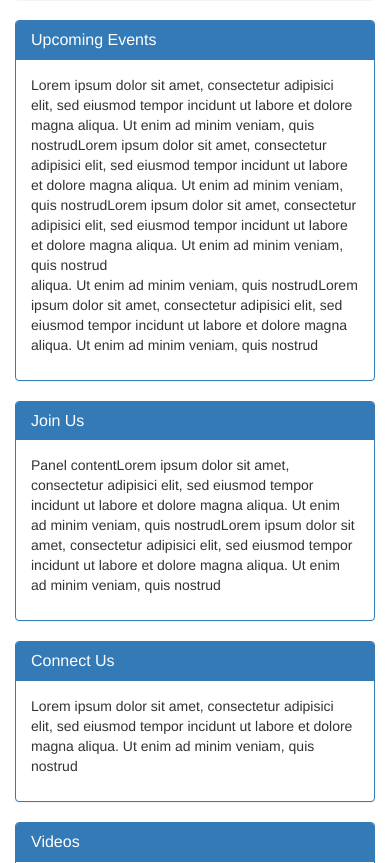
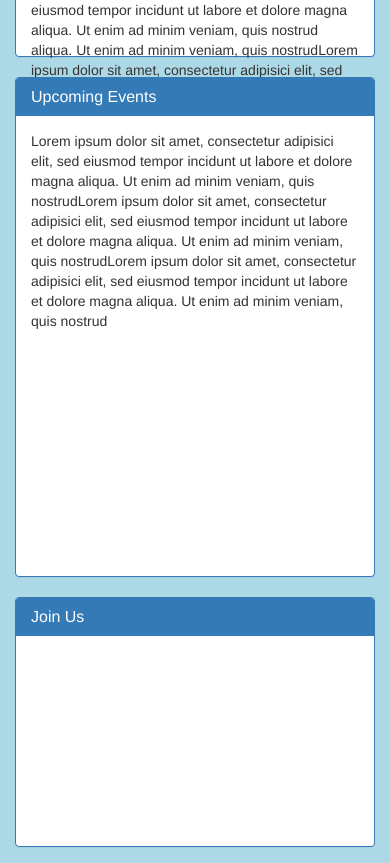
Before and after one commit to atulkhairnar/libre, a PHP site: page / in a window 390 px wide; the page is wider, and only the part inside the window is pictured. Shown: the part 1093-1956 px from the top of that part. Run offline with PHP 8.4, Linux system fonts and the light colour scheme.

Commit message:
modifications

```diff
--- a/css/small-business.css
+++ b/css/small-business.css
@@ -32,17 +32,14 @@ footer {
 
 .news-panel {
 	max-height: 800px;
-	overflow-y: scroll;
 }
 
 .event-panel, .pub-panel, .video-panel {
 	max-height: 360px;
-	overflow-y: scroll;
 }
 
 .join-panel, .connect-pannel {
 	max-height: 180px;
-	overflow-y: scroll;
 }
 
 .sitemap {
--- a/index.html
+++ b/index.html
@@ -22,18 +22,34 @@
         <![endif]-->
     </head>
 
-    <body>
+    <body style="background-color:LightBlue;">
         <!-- Navigation -->
         <!-- Page Content -->
+        <div class="section">
+            <div class="container">
+                <div class="row" style="position: relative; top: -80px">
+                    <div class="col-md-12">
+                        <b>
+                            <h1 style="text-align: center; font-size: 700%; font-family:Droid Sans">LOKAYAT</h1>
+                        </b>
+                    </div>
+                </div>
+            </div>
+        </div>
         <div class="cover">
             <div class="container">
                 <div class="row">
-                    <div class="col-md-12">
-                        <h1 class="text-center">LOKAYAT</h1>
+                    <font>
+                        <font></font>
+                    </font>
                 </div>
+                <font>
+                    <font></font>
+                </font>
             </div>
-            </div>
-            <div class="navbar navbar-default">
+            <font>
+                <font>
+                    <div class="navbar navbar-default" style="position: relative; top: -60px">
                         <div class="container">
                             <div class="navbar-header">
                                 <button type="button" class="navbar-toggle" data-toggle="collapse" data-target="#navbar-ex-collapse">
@@ -44,7 +60,7 @@
                                 </button>
                             </div>
                             <div class="collapse navbar-collapse" id="navbar-ex-collapse">
-                        <ul class="nav navbar-nav navbar-left">
+                                <ul class="nav navbar-nav navbar-left" style="font-size:120%; ">
                                     <li class="active">
                                         <a href="#">Home</a>
                                     </li>
@@ -70,51 +86,29 @@
                             </div>
                         </div>
                     </div>
+                </font>
+            </font>
         </div>
-        <div class="container">
-            <!-- Heading Row -->
-            <!-- /.row -->
-            <hr>
-            <!-- Call to Action Well -->
-            <!-- /.row -->
-            <!-- Content Row -->
-            <!-- /.row -->
-            <!-- Footer -->
-        </div>
-        <div class="section">
+        <font>
+            <font>
+                <div class="section" style="position: relative; top: -50px" draggable="true">
                     <div class="container">
                         <div class="row" id="header">
                             <div class="main-row">
                                 <div class="col-md-6">
-                            <div class="panel panel-primary">
+                                    <div class="panel panel-primary" style="height:920px">
                                         <div class="panel-heading">
                                             <h3 class="panel-title">News</h3>
                                         </div>
                                         <div class="panel-body news-panel">
-                                    <img src="..\..\..\Images\2-bertolt-brecht-1898-1956-granger.jpg" class="center-block img-responsive img-thumbnail">
+                                            <img src="/media/udaan/Data/Website/Lokayat Website/libre/1.png" class="center-block img-responsive img-thumbnail">
                                             <p>Lorem ipsum dolor sit amet, consectetur adipisici elit,
-                                        <br>sed eiusmod tempor incidunt ut labore et dolore magna aliqua.
-                                        <br>Ut enim ad minim veniam, quis nostrud
                                                 <br>Lorem ipsum dolor sit amet, consectetur adipisici elit, sed eiusmod tempor
                                                 incidunt ut labore et dolore magna aliqua. Ut enim ad minim veniam, quis
                                                 nostrud
                                                 <br>Lorem ipsum dolor sit amet, consectetur adipisici elit, sed eiusmod tempor
                                                 incidunt ut labore et dolore magna aliqua. Ut enim ad minim veniam, quis
                                                 nostrud
-                                        <br>Lorem ipsum dolor sit amet, consectetur adipisici elit, sed eiusmod tempor
-                                        incidunt ut labore et dolore magna aliqua. Ut enim ad minim veniam, quis
-                                        nostrud
-                                        <br>Lorem ipsum dolor sit amet, consectetur adipisici elit, sed eiusmod tempor
-                                        incidunt ut labore et dolore magna aliqua. Ut enim ad minim veniam, quis
-                                        nostrudLorem ipsum dolor sit amet, consectetur adipisici elit, sed eiusmod
-                                        tempor incidunt ut labore et dolore magna aliqua. Ut enim ad minim veniam,
-                                        quis nostrud&nbsp;
-                                        <br>aliqua. Ut enim ad minim veniam, quis nostrudLorem ipsum dolor sit amet,
-                                        consectetur adipisici elit, sed eiusmod tempor incidunt ut labore et dolore
-                                        magna aliqua. Ut enim ad minim veniam, quis nostrud
-                                        <br>aliqua. Ut enim ad minim veniam, quis nostrudLorem ipsum dolor sit amet,
-                                        consectetur adipisici elit, sed eiusmod tempor incidunt ut labore et dolore
-                                        magna aliqua. Ut enim ad minim veniam, quis nostrud
                                                 <br>aliqua. Ut enim ad minim veniam, quis nostrudLorem ipsum dolor sit amet,
                                                 consectetur adipisici elit, sed eiusmod tempor incidunt ut labore et dolore
                                                 magna aliqua. Ut enim ad minim veniam, quis nostrud
@@ -143,7 +137,7 @@
                             <div class="col-md-6">
                                 <div class="row">
                                     <div class="col-md-6">
-                                <div class="panel panel-primary">
+                                        <div class="panel panel-primary" style="height:500px">
                                             <div class="panel-heading">
                                                 <h3 class="panel-title">Upcoming Events</h3>
                                             </div>
@@ -154,38 +148,23 @@
                                                     tempor incidunt ut labore et dolore magna aliqua. Ut enim ad minim veniam,
                                                     quis nostrudLorem ipsum dolor sit amet, consectetur adipisici elit, sed
                                                     eiusmod tempor incidunt ut labore et dolore magna aliqua. Ut enim ad minim
-                                            veniam, quis nostrud
-                                            <br>aliqua. Ut enim ad minim veniam, quis nostrudLorem ipsum dolor sit amet,
-                                            consectetur adipisici elit, sed eiusmod tempor incidunt ut labore et dolore
-                                            magna aliqua. Ut enim ad minim veniam, quis nostrud</p>
+                                                    veniam, quis nostrud</p>
                                             </div>
                                         </div>
                                     </div>
                                     <div class="col-md-6">
                                         <div class="row">
                                             <div class="col-md-12">
-                                        <div class="panel panel-primary">
+                                                <div class="panel panel-primary" style="height:250px">
                                                     <div class="panel-heading">
                                                         <h3 class="panel-title">Join Us</h3>
-                                            </div>
-                                            <div class="panel-body join-panel">
-                                                <p>Panel contentLorem ipsum dolor sit amet, consectetur adipisici elit, sed
-                                                    eiusmod tempor incidunt ut labore et dolore magna aliqua. Ut enim ad minim
-                                                    veniam, quis nostrudLorem ipsum dolor sit amet, consectetur adipisici elit,
-                                                    sed eiusmod tempor incidunt ut labore et dolore magna aliqua. Ut enim ad
-                                                    minim veniam, quis nostrud</p>
                                                     </div>
                                                 </div>
                                             </div>
                                             <div class="col-md-12">
-                                        <div class="panel panel-primary">
+                                                <div class="panel panel-primary" style="height:228px">
                                                     <div class="panel-heading">
                                                         <h3 class="panel-title">Connect Us</h3>
-                                            </div>
-                                            <div class="panel-body connect-panel">
-                                                <p>Lorem ipsum dolor sit amet, consectetur adipisici elit, sed eiusmod tempor
-                                                    incidunt ut labore et dolore magna aliqua. Ut enim ad minim veniam, quis
-                                                    nostrud</p>
                                                     </div>
                                                 </div>
                                             </div>
@@ -194,7 +173,7 @@
                                 </div>
                                 <div class="row">
                                     <div class="col-md-6">
-                                <div class="panel panel-primary">
+                                        <div class="panel panel-primary" style="height:400px">
                                             <div class="panel-heading">
                                                 <h3 class="panel-title">Videos</h3>
                                             </div>
@@ -206,15 +185,13 @@
                                                 <p>Lorem ipsum dolor sit amet, consectetur adipisici elit, sed eiusmod tempor
                                                     incidunt ut labore et dolore magna aliqua. Ut enim ad minim veniam, quis
                                                     nostrudLorem ipsum dolor sit amet, consectetur adipisici elit, sed eiusmod
-                                            tempor incidunt ut labore et dolore magna aliqua. Ut enim ad minim veniam,
-                                            quis nostrudLorem ipsum dolor sit amet, consectetur adipisici elit, sed
                                                     eiusmod tempor incidunt ut labore et dolore magna aliqua. Ut enim ad minim
                                                     veniam, quis nostrud</p>
                                             </div>
                                         </div>
                                     </div>
                                     <div class="col-md-6">
-                                <div class="panel panel-primary">
+                                        <div class="panel panel-primary" style="height:400px">
                                             <div class="panel-heading">
                                                 <h3 class="panel-title">Publications</h3>
                                             </div>
@@ -233,8 +210,8 @@
                             </div>
                         </div>
                     </div>
-        </div>
-        <div class="section footer">
+                </div>&lt;&gt;
+                <div class="section footer" style="position: relative; top: -50px; background-color:gold">
                     <div class="container">
                         <div class="row">
                             <div class="col-md-6">
@@ -283,16 +260,13 @@
                         </div>
                     </div>
                 </div>
-        <div class="section">
-            <div class="container">
-                <div class="row"></div>
-            </div>
-        </div>
                 <!-- /.container -->
                 <!-- jQuery -->
                 <script src="js/jquery.js"></script>
                 <!-- Bootstrap Core JavaScript -->
                 <script src="js/bootstrap.min.js"></script>
+            </font>
+        </font>
     </body>
 
 </html>
```
Also changed, not shown: publication_sulabha_brahme.html (added, +230 -0 lines). Lines whose indentation alone changed are shown as unchanged.
